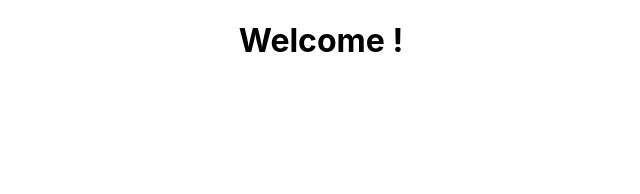
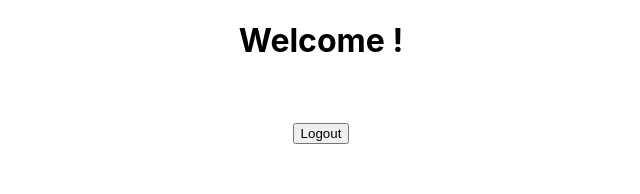
Before and after one commit to PaddyJM/sparkol-interview-login-task, a React (Create React App) app: page /login in a window 1280 px wide. Both pictures are taken after a click on the button "Login". Shown: the top 194 px of the page, without its empty margins (319-959 px from the left). Built offline with nearby package versions, Linux system fonts and the light colour scheme.

Commit message:
Added logout button to welcome page

```diff
--- a/src/components/Welcome.tsx
+++ b/src/components/Welcome.tsx
@@ -1,11 +1,27 @@
 import React from "react";
+import useAuthStore from "../stores/authStore";
 
 type WelcomeProps = {
   username: string;
-}
+};
 
-const Welcome: React.FC<WelcomeProps> = ({username}) => {
-  return <h1>Welcome {username}!</h1>;
+const Welcome: React.FC<WelcomeProps> = ({ username }) => {
+  const setIsLoggedIn = useAuthStore((state) => state.setIsLoggedIn);
+
+  const handleLogout = () => {
+    setIsLoggedIn(false);
+    console.log('Logging out...')
+  };
+
+  return (
+    <div>
+      <h1>Welcome {username}!</h1>
+      <br /> <br />
+      <button id="logout" onClick={handleLogout}>
+        Logout
+      </button>
+    </div>
+  );
 };
 
 export default Welcome;
```
Also changed, not shown: 1 other file (tests, documents, lock files or other folders).
